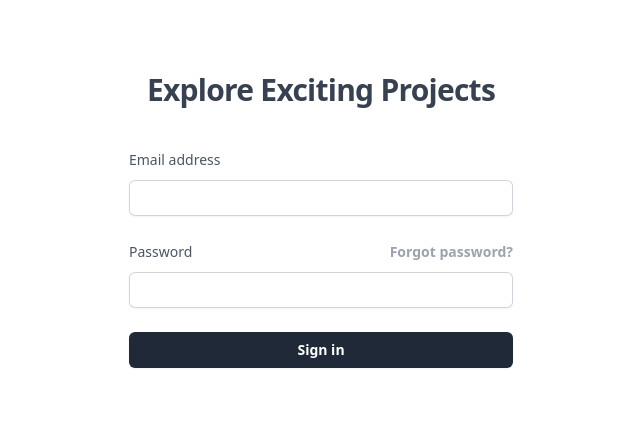
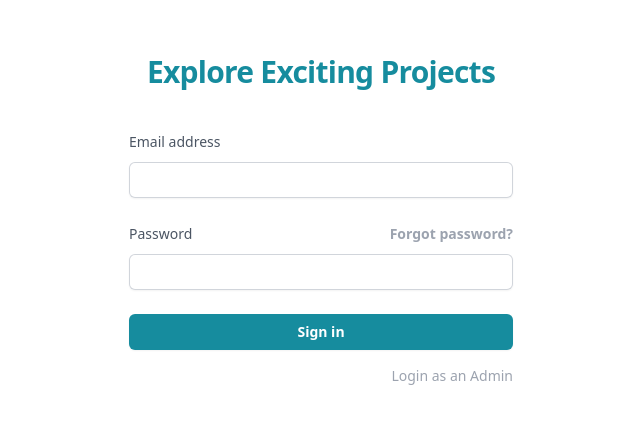
Before and after one commit to Admin-iCog-ACC/Training_mgt, a React (Vite) app: page /trainer_login in a window 1280 px wide. Shown: the part 200-624 px from the top of the page, without its empty margins (319-959 px from the left). Built offline with nearby package versions, Linux system fonts and the light colour scheme.

Commit message:
Login pages customized

```diff
--- a/src/pages/admin/Login.jsx
+++ b/src/pages/admin/Login.jsx
@@ -1,15 +1,17 @@
 import axios from "axios";
 import React, { useState } from "react";
-import { useNavigate } from "react-router-dom";
+import { NavLink, useNavigate } from "react-router-dom";
 import { toast, ToastContainer, Flip } from "react-toastify";
 import "react-toastify/dist/ReactToastify.css";
 
 function Login() {
   const [input, setInput] = useState({ email: "", password: "" });
+  const [loading, setLoading] = useState(false);
+
   const navigate = useNavigate();
   const loginUser = async (e) => {
     e.preventDefault();
-
+    setLoading(true);
     try {
       const res = await axios.post(
         "http://localhost:3000/api/auth/admin/login",
@@ -44,6 +46,7 @@ function Login() {
         });
       }
     }
+    setLoading(false);
   };
 
   const handleInputChange = (e) => {
@@ -57,7 +60,7 @@ function Login() {
       <ToastContainer />
 
       <div class="sm:mx-auto sm:w-full sm:max-w-sm">
-        <h2 class="mt-10 text-center text-2xl font-bold leading-9 tracking-tight text-gray-700">
+        <h2 class="mt-10 text-center text-3xl font-bold leading-9 tracking-tight text-[#168c9e]">
           Sign in to your account
         </h2>
       </div>
@@ -118,10 +121,23 @@ function Login() {
           <div>
             <button
               type="submit"
-              class="flex w-full justify-center rounded-md bg-gray-800 px-3 py-1.5 text-sm font-semibold leading-6 text-white shadow-sm hover:bg-gray-600 focus-visible:outline focus-visible:outline-2 focus-visible:outline-offset-2 focus-visible:outline-gray-600"
+              className={`flex w-full justify-center rounded-md bg-[#168c9e] px-3 py-1.5 text-sm font-semibold leading-6 text-white shadow-sm hover:bg-[#1cb0c7] focus-visible:outline focus-visible:outline-2 focus-visible:outline-offset-2 focus-visible:outline-gray-600 ${
+                loading ? "hidden" : "block"
+              }`}
             >
               Sign in
             </button>
+            <button
+              type="submit"
+              class={`flex w-full justify-center rounded-md text-gray-600 bg-gray-200 px-3 py-1.5 text-sm  leading-6  cursor-not-allowed ${
+                loading ? "block" : "hidden"
+              }`}
+            >
+              Loading....
+            </button>
+            <p className="text-sm mt-4 text-end text-gray-400 cursor-pointer hover:underline hover:text-gray-700">
+              <NavLink to={"/trainer_login"}>Login as a Trainer</NavLink>
+            </p>
           </div>
         </form>
       </div>
--- a/src/pages/trainer/TrainerLogin.jsx
+++ b/src/pages/trainer/TrainerLogin.jsx
@@ -1,20 +1,23 @@
 import axios from "axios";
 import React, { useState } from "react";
-import { useNavigate } from "react-router-dom";
+import { NavLink, useNavigate } from "react-router-dom";
 import { toast, ToastContainer, Flip } from "react-toastify";
 import "react-toastify/dist/ReactToastify.css";
 
 function TrainerLogin() {
   const [input, setInput] = useState({ email: "", password: "" });
+  const [loading, setLoading] = useState(false);
   const navigate = useNavigate();
+  console.log(loading);
   const loginUser = async (e) => {
     e.preventDefault();
+    setLoading(true);
     try {
       const res = await axios.post(
         "http://localhost:3000/api/auth/trainer/login",
         input
       );
-      console.log(res.data);
+
       localStorage.setItem("token", res.data.access_token);
       navigate("/projects");
     } catch (error) {
@@ -43,6 +46,7 @@ function TrainerLogin() {
         });
       }
     }
+    setLoading(false);
   };
 
   const handleInputChange = (e) => {
@@ -52,11 +56,11 @@ function TrainerLogin() {
     });
   };
   return (
-    <div class="flex min-h-screen flex-col justify-center  px-6 py-12 lg:px-8">
+    <div class="flex min-h-screen flex-col justify-center  px-6 py-12 lg:px-8 ">
       <ToastContainer />
 
       <div class="sm:mx-auto sm:w-full sm:max-w-sm">
-        <h2 class="mt-10 text-center text-3xl font-bold leading-9 tracking-tight text-gray-700">
+        <h2 class="mt-10 text-center text-3xl font-bold leading-9 tracking-tight text-[#168c9e]">
           Explore Exciting Projects
         </h2>
       </div>
@@ -117,10 +121,23 @@ function TrainerLogin() {
           <div>
             <button
               type="submit"
-              class="flex w-full justify-center rounded-md bg-gray-800 px-3 py-1.5 text-sm font-semibold leading-6 text-white shadow-sm hover:bg-gray-600 focus-visible:outline focus-visible:outline-2 focus-visible:outline-offset-2 focus-visible:outline-gray-600"
+              className={`flex w-full justify-center rounded-md bg-[#168c9e] px-3 py-1.5 text-sm font-semibold leading-6 text-white shadow-sm hover:bg-[#1cb0c7] focus-visible:outline focus-visible:outline-2 focus-visible:outline-offset-2 focus-visible:outline-gray-600 ${
+                loading ? "hidden" : "block"
+              }`}
             >
               Sign in
             </button>
+            <button
+              type="submit"
+              class={`flex w-full justify-center rounded-md text-gray-600 bg-gray-200 px-3 py-1.5 text-sm  leading-6  cursor-not-allowed ${
+                loading ? "block" : "hidden"
+              }`}
+            >
+              Loading....
+            </button>
+            <p className="text-sm mt-4 text-end text-gray-400 cursor-pointer hover:underline hover:text-gray-700">
+              <NavLink to={"/login"}>Login as an Admin</NavLink>
+            </p>
           </div>
         </form>
       </div>
```
